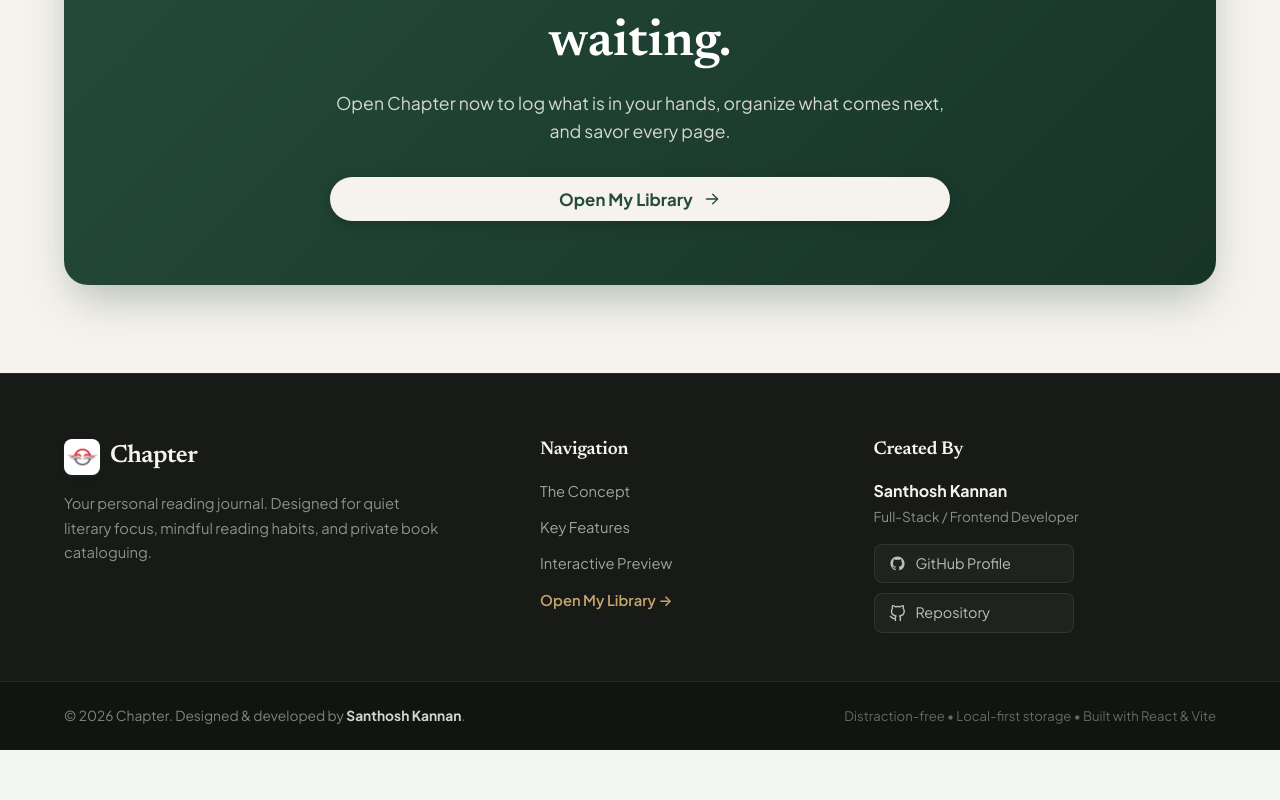
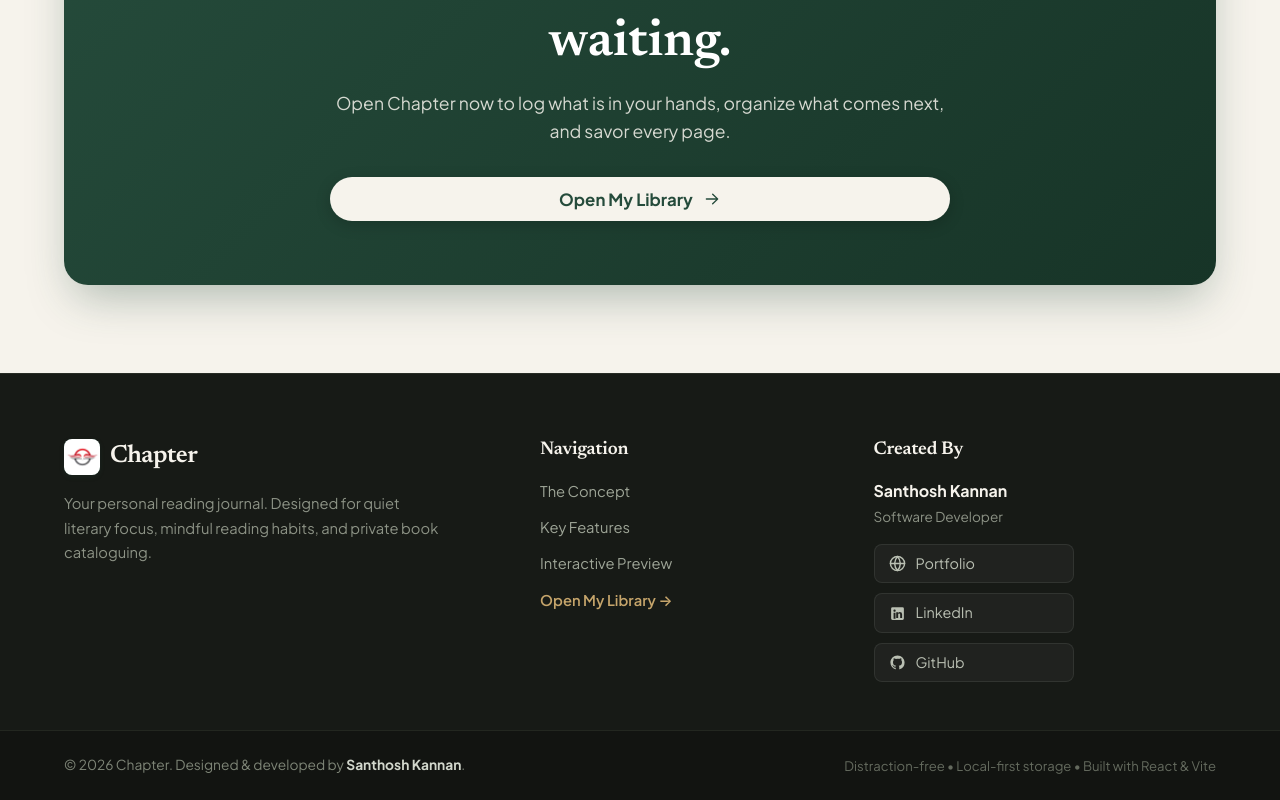
Before and after one commit to santhoshkannan-dev/book-tracker, a React (Vite) app: page / in a window 1280 px wide. Shown: the part 2876-3676 px from the top of the page. Before the commit the page ends 3626 px from the top, so only its background shows below. Built offline with nearby package versions, Linux system fonts and the light colour scheme.

Commit message:
Verify all functions and all were working

```diff
--- a/src/components/LandingPage.jsx
+++ b/src/components/LandingPage.jsx
@@ -529,9 +529,35 @@ export default function LandingPage({ onOpenLibrary }) {
             <h4 className="footer-col-title">Created By</h4>
             <div className="footer-author-info">
               <p className="footer-author-name">Santhosh Kannan</p>
-              <p className="footer-author-role">Full-Stack / Frontend Developer</p>
+              <p className="footer-author-role">Software Developer</p>
             </div>
             <div className="footer-social-links">
+              <a
+                href="https://www.santhoshkannan.codes"
+                target="_blank"
+                rel="noopener noreferrer"
+                className="footer-social-link"
+                aria-label="Santhosh Kannan's Portfolio"
+              >
+                <svg viewBox="0 0 24 24" fill="none" stroke="currentColor" strokeWidth="2" strokeLinecap="round" strokeLinejoin="round" className="footer-icon">
+                  <circle cx="12" cy="12" r="10" />
+                  <line x1="2" y1="12" x2="22" y2="12" />
+                  <path d="M12 2a15.3 15.3 0 0 1 4 10 15.3 15.3 0 0 1-4 10 15.3 15.3 0 0 1-4-10 15.3 15.3 0 0 1 4-10z" />
+                </svg>
+                <span>Portfolio</span>
+              </a>
+              <a
+                href="https://www.linkedin.com/in/santhosh-kannan-r/"
+                target="_blank"
+                rel="noopener noreferrer"
+                className="footer-social-link"
+                aria-label="Santhosh Kannan's LinkedIn Profile"
+              >
+                <svg viewBox="0 0 24 24" fill="currentColor" className="footer-icon">
+                  <path d="M19 3a2 2 0 0 1 2 2v14a2 2 0 0 1-2 2H5a2 2 0 0 1-2-2V5a2 2 0 0 1 2-2h14m-.5 15.5v-5.3a3.26 3.26 0 0 0-3.26-3.26c-.85 0-1.84.52-2.28 1.3v-1.11h-2.79v8.37h2.79v-4.93c0-.77.62-1.4 1.39-1.4a1.4 1.4 0 0 1 1.4 1.4v4.93h2.75M6.46 10.9v8.37H9.2V10.9H6.46M7.83 6.45a1.62 1.62 0 0 0-1.63 1.62c0 .9.73 1.63 1.63 1.63.9 0 1.63-.73 1.63-1.63 0-.9-.73-1.62-1.63-1.62Z" />
+                </svg>
+                <span>LinkedIn</span>
+              </a>
               <a
                 href="https://github.com/santhoshkannan-dev"
                 target="_blank"
@@ -542,19 +568,7 @@ export default function LandingPage({ onOpenLibrary }) {
                 <svg viewBox="0 0 24 24" fill="currentColor" className="footer-icon">
                   <path fillRule="evenodd" clipRule="evenodd" d="M12 2C6.477 2 2 6.484 2 12.017c0 4.425 2.865 8.18 6.839 9.504.5.092.682-.217.682-.483 0-.237-.008-.868-.013-1.703-2.782.605-3.369-1.343-3.369-1.343-.454-1.158-1.11-1.466-1.11-1.466-.908-.62.069-.608.069-.608 1.003.07 1.53 1.032 1.53 1.032.892 1.53 2.341 1.088 2.91.832.092-.647.35-1.088.636-1.338-2.22-.253-4.555-1.113-4.555-4.951 0-1.093.39-1.988 1.029-2.688-.103-.253-.446-1.272.098-2.65 0 0 .84-.27 2.75 1.026A9.564 9.564 0 0112 6.844c.85.004 1.705.115 2.504.337 1.909-1.296 2.747-1.027 2.747-1.027.546 1.379.202 2.398.1 2.651.64.7 1.028 1.595 1.028 2.688 0 3.848-2.339 4.695-4.566 4.943.359.309.678.92.678 1.855 0 1.338-.012 2.419-.012 2.747 0 .268.18.58.688.482A10.019 10.019 0 0022 12.017C22 6.484 17.522 2 12 2z" />
                 </svg>
-                <span>GitHub Profile</span>
-              </a>
-              <a
-                href="https://github.com/santhoshkannan-dev/book-tracker"
-                target="_blank"
-                rel="noopener noreferrer"
-                className="footer-social-link"
-                aria-label="Chapter Project GitHub Repository"
-              >
-                <svg viewBox="0 0 24 24" fill="none" stroke="currentColor" strokeWidth="2" strokeLinecap="round" strokeLinejoin="round" className="footer-icon">
-                  <path d="M9 19c-5 1.5-5-2.5-7-3m14 6v-3.87a3.37 3.37 0 0 0-.94-2.61c3.14-.35 6.44-1.54 6.44-7A5.44 5.44 0 0 0 20 4.77 5.07 5.07 0 0 0 19.91 1S18.73.65 16 2.48a13.38 13.38 0 0 0-7 0C6.27.65 5.09 1 5.09 1A5.07 5.07 0 0 0 5 4.77a5.44 5.44 0 0 0-1.5 3.78c0 5.42 3.3 6.61 6.44 7A3.37 3.37 0 0 0 9 18.13V22" />
-                </svg>
-                <span>Repository</span>
+                <span>GitHub</span>
               </a>
             </div>
           </div>
```
Also changed, not shown: 2 other files (tests, documents, lock files or other folders).
